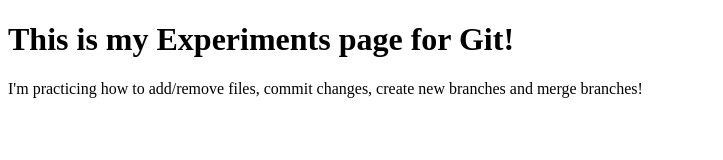
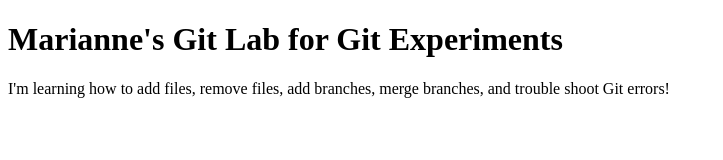
Before and after one commit to MarianneEm/skillcrush-105-lab, a plain HTML site: page git-lab.html in a window 1280 px wide. Shown: the whole page, without its empty margins (0-723 px from the left). Drawn offline with Linux system fonts and the light colour scheme.

Commit message:
renamed experiments.html to git-lab.html

```diff
--- a/experiments.html
+++ b/git-lab.html
@@ -2,11 +2,11 @@
 <html xmlns="http://www.w3.org/1999/xhtml">
 <head>
 <meta http-equiv="Content-Type" content="text/html; charset=utf-8" />
-<title>Untitled Document</title>
+<title>My Git Lab</title>
 </head>
 
 <body>
-<h1>This is my Experiments page for Git!</h1>
-<p>I'm practicing how to add/remove files, commit changes, create new branches and merge branches!</p>
+<h1>Marianne's Git Lab for Git Experiments</h1>
+<p>I'm learning how to add files, remove files, add branches, merge branches, and trouble shoot Git errors!</p>
 </body>
 </html>
```
